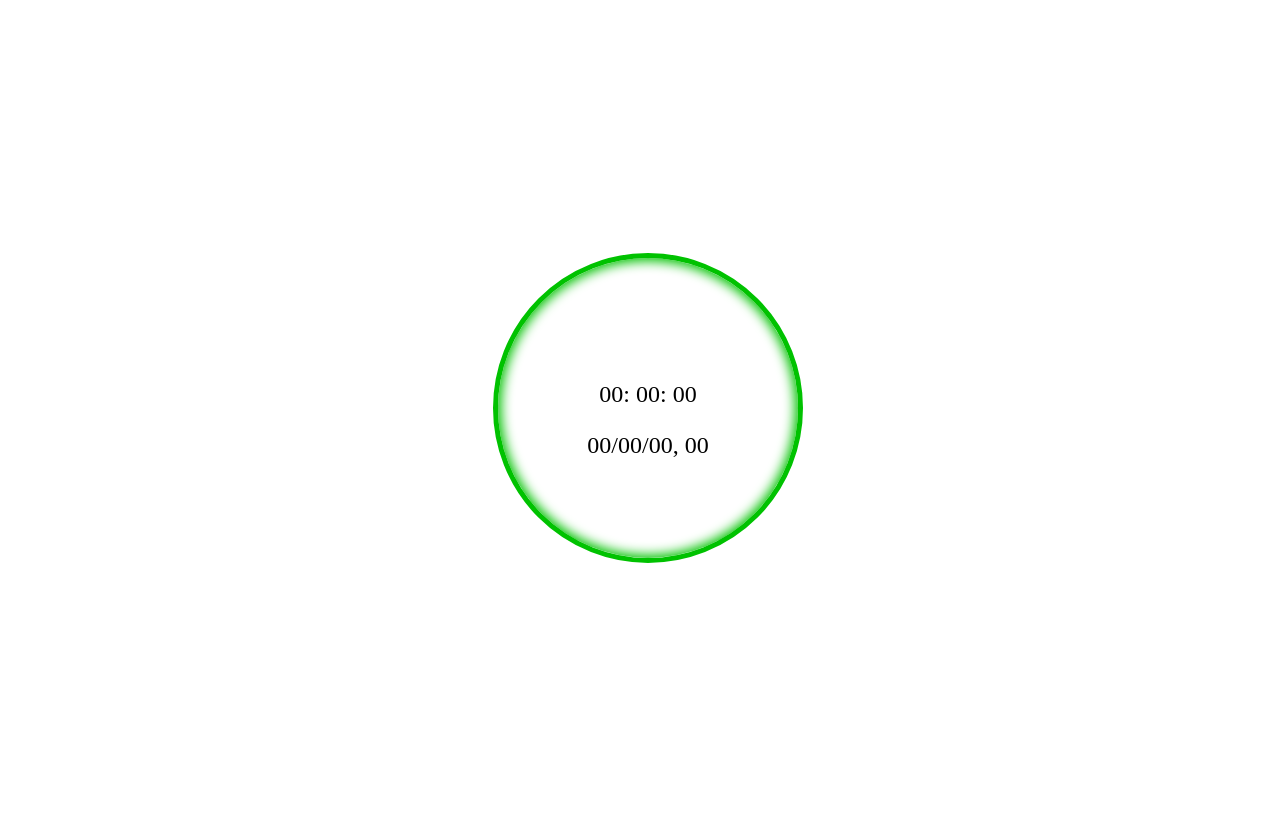
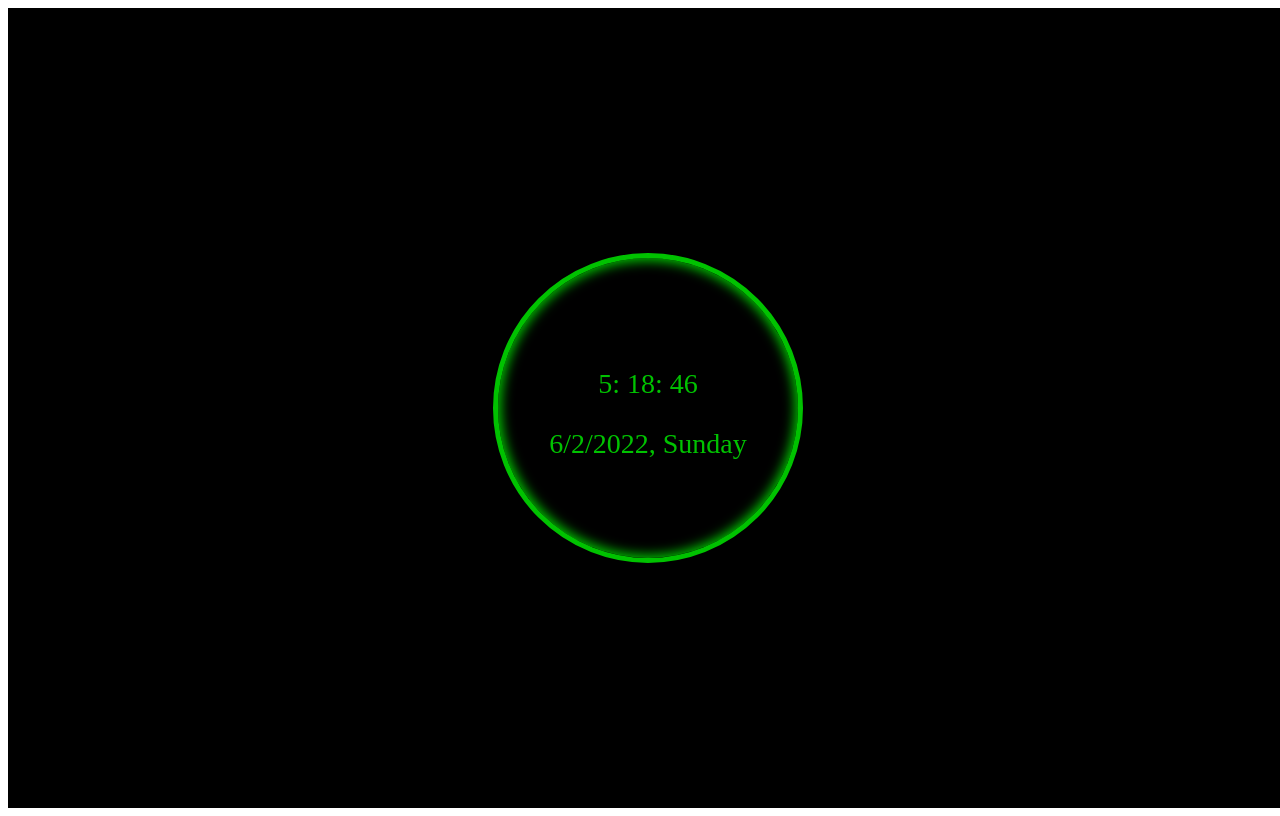
Before and after one commit to ravikiran-fullstack/digital-clock, a plain HTML site: page index.html in a window 1280 px wide. Drawn offline with Linux system fonts and the light colour scheme.

Commit message:
added JS logic for digital clock, further minor adjustments are needed

```diff
--- a/app.js
+++ b/app.js
@@ -1 +1,42 @@
 console.log("Digital Clock");
+
+// date logic
+
+const days = [
+  "Sunday",
+  "Monday",
+  "Tuesday",
+  "Wednesday",
+  "Thursday",
+  "Friday",
+  "Saturday",
+];
+
+const date = document.getElementById("date");
+const month = document.getElementById("month");
+const year = document.getElementById("year");
+const day = document.getElementById("day");
+
+date.textContent = new Date().getDate();
+month.textContent = new Date().getMonth();
+year.textContent = new Date().getFullYear();
+day.textContent = days[new Date().getDay()];
+// time logic
+const hour = document.getElementById("hour");
+const minute = document.getElementById("minute");
+const second = document.getElementById("second");
+hour.textContent = new Date().getHours();
+minute.textContent = new Date().getMinutes();
+setInterval(() => {
+  second.textContent = new Date().getSeconds();
+  second.textContent =
+    second.textContent.length === 1
+      ? "0" + second.textContent
+      : second.textContent;
+  if (second.textContent === "0") {
+    minute.textContent = new Date().getMinutes();
+    if (minute.textContent === "0") {
+      hour.textContent = new Date().getHours();
+    }
+  }
+}, 1000);
--- a/style.css
+++ b/style.css
@@ -4,6 +4,7 @@
   align-items: center;
   height: 100vh;
   width: 100vw;
+  background-color: black;
 }
 
 .clock {
@@ -16,9 +17,10 @@
   border: 5px solid rgb(0, 194, 0);
   border-radius: 50%;
   box-shadow: inset 0px 0px 12px 3px rgb(0 194 0);
-  font-size: 1.5rem;
+  font-size: 1.75rem;
+  color: rgb(0 194 0);
 }
 
 .time {
-  padding-top: 3rem;
+  padding-top: 2.5rem;
 }
```
